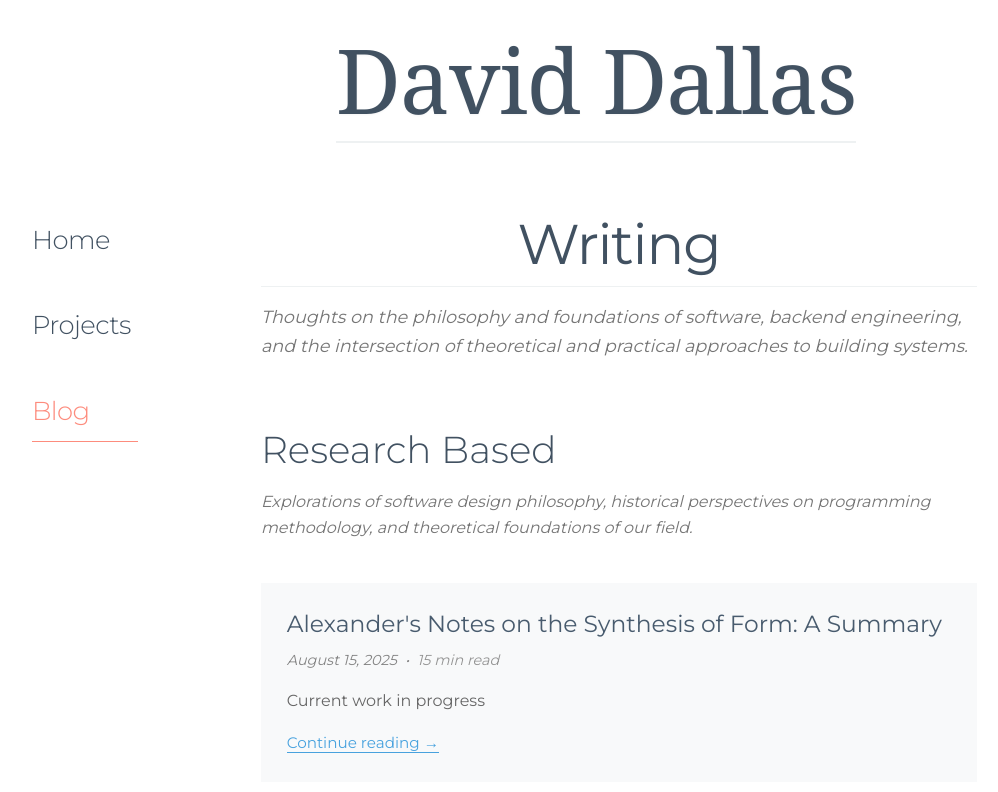
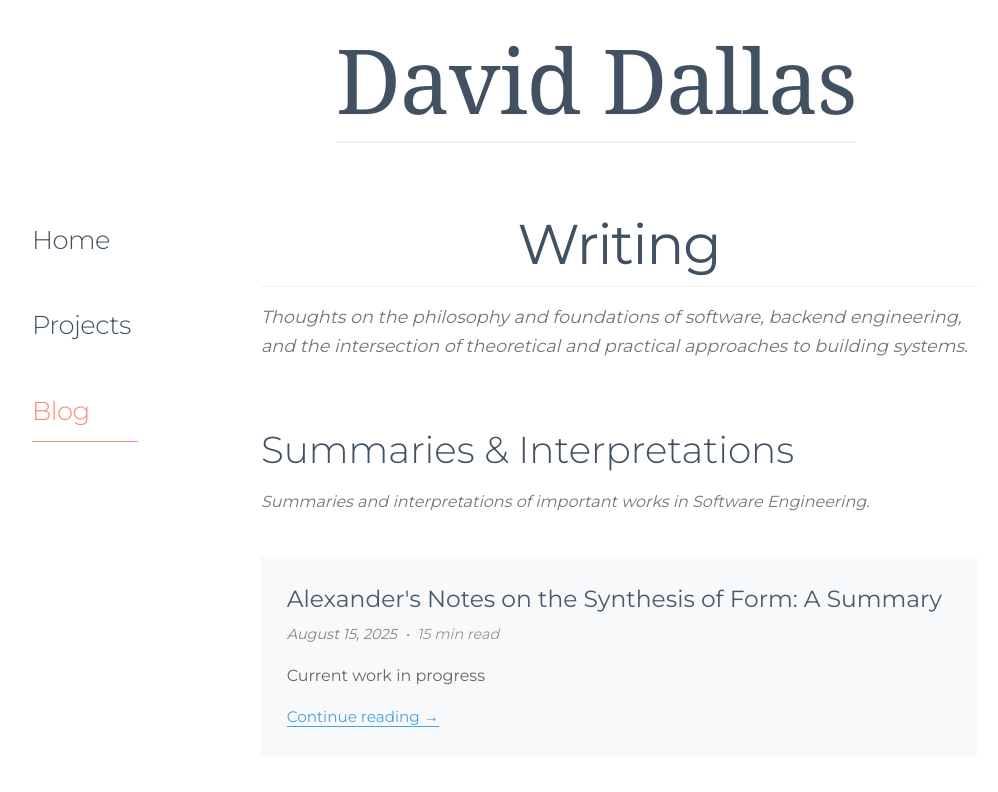
Before and after one commit to DavidJDallas/site, a React (Create React App) app: page /blog in a window 1280 px wide. Shown: the top 792 px of the page, without its empty margins (32-1030 px from the left). Built offline with nearby package versions, Linux system fonts and the light colour scheme.

Commit message:
introduction written

```diff
--- a/src/Blog/Blog.jsx
+++ b/src/Blog/Blog.jsx
@@ -9,6 +9,7 @@ const Blog = () => {
 
     const researchPosts = blogPosts.filter(post => post.category === 'research');
     const practicalPosts = blogPosts.filter(post => post.category === 'practical');
+    const summaryPosts = blogPosts.filter(post => post.category === 'summary')
 
     const formatDate = (dateString) => {
         const options = { year: 'numeric', month: 'long', day: 'numeric' };
@@ -58,6 +59,20 @@ const Blog = () => {
                     </section>
                 )}
 
+                {summaryPosts.length > 0 && (
+                      <section className="blog-section">
+                      <h3 className="section-title">Summaries & Interpretations</h3>
+                      <p className="section-description">
+                          Summaries and interpretations of important works in Software Engineering.
+                      </p>
+                      <div className="posts-list">
+                          {summaryPosts.map(post => (
+                              <BlogPostPreview key={post.id} post={post} />
+                          ))}
+                      </div>
+                  </section>
+                )}
+
                 {practicalPosts.length > 0 && (
                     <section className="blog-section">
                         <h3 className="section-title">Practical Based</h3>
--- a/src/Blog/BlogPost.js
+++ b/src/Blog/BlogPost.js
@@ -1,16 +1,12 @@
 import React from 'react';
 import './BlogPost.css';
+import { alexanderPost } from '../content/posts/alexanderpost';
 
-// Import all your posts
-import { alexanderPost } from '../content/posts/alexanderpost';
-// import { cleanCodePost } from '../content/posts/cleanCodePost';
 
 const BlogPost = ({ postId }) => {
     // Map of post IDs to post objects
     const posts = {
-        'alexander-notes-synthesis-form': alexanderPost,
-        // 'clean-code-vs-pragmatic': cleanCodePost,
-        // Add more posts here as you create them
+        'alexander-notes-synthesis-form': alexanderPost
     };
 
     const post = posts[postId];
--- a/src/content/posts/alexanderpost.js
+++ b/src/content/posts/alexanderpost.js
@@ -4,10 +4,33 @@ export const alexanderPost = {
     id: 'alexander-notes-synthesis-form',
     title: "Alexander's Notes on the Synthesis of Form: A Summary",
     date: "2025-08-15",
-    category: "research",
+    category: "summary",
     excerpt: "Current work in progress",
     readTime: "15 min read",
     content: `
+        <h3> Introduction </h3>
+        <p>
+        Christopher Alexander's 'Notes on the Synthesis of Form' (henceforth <i> Notes </i>) occupies a curious position in software architecture. But this comes with a very important caveat, leading to it holding something of an unusual position in the foundations of software engineering.
+        </p>
+        <p>
+        First, it is undoubtedly the less influential of Alexander's works. His later work - <i> A Pattern Language </i> - is absolutely the more influential text in software design and software architecture. This is where most people have come across Alexander's influence. <i> A Pattern Language </i> is mentioned explicitly and extensively in <i>Design Patterns: Elements of Reusable Object-Oriented Software' </i>, in <i> Pattern-Oriented Software Architecture: A System of Patterns</i>, and by Martin Fowler across talks and in his book <i> Patterns of Enterprise Application Architecture </i>.
+
+        Indeed, aside from Gabriel's <i> Patterns of Software: Tales from the Software Community </i>, I can't see any explicit references to <i> Notes </i> in software literature (although I'd be very grateful to be corrected on this).
+        </p>
+        <p>
+        So, why do I claim the essentialy unreferenced text to be an important foundational text in software architecture? And why am I focusing on this text as the first text in this series of summaries of foundational texts? Because to really understand <i> A Pattern Language </i>, <i> Notes </i> is essential reading. One may definitely get solid practical advice from <i> A Pattern Language </i> without reading anything else by Alexander; but to really grasp his philosophy and reasoning behind why he says what he says, <i> Notes </i> absolutely needs to be understood.
+        <br>
+        This is perhaps also slightly ideologically driven: I am heavily interested in the philosophy and foundations of all things software. That is reflected in this series of summaries, and I think choosing this text of Alexander's sets the tone: we need to be able to understand the <i> why </i> of things.
+        </p>
+
+        <p>
+        We can summarise <i> Notes </i> as a manifesto for how to do good architectural design. It is comprised of three main parts: (1) Laying out what he means by 'Goodness of fit', (2) Laying out two historical paradigms in the methodology of architectural design (self-conscious vs unself-conscious), and (3) a positive manifesto of how to do design well for the unself-conscious paradigm. Part (3) forms the longest part, unsurprisingly.
+        <br>
+        This blog post's structure will follow these parts.
+        </p>
+
+
+
 
         <h3>Goodness of Fit</h3>
         <h3> The Self-Conscious and Unself-Conscious Methods </h3>
```
